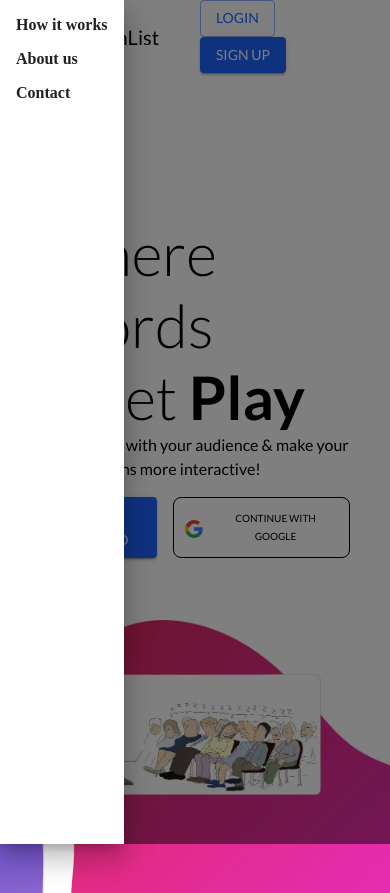
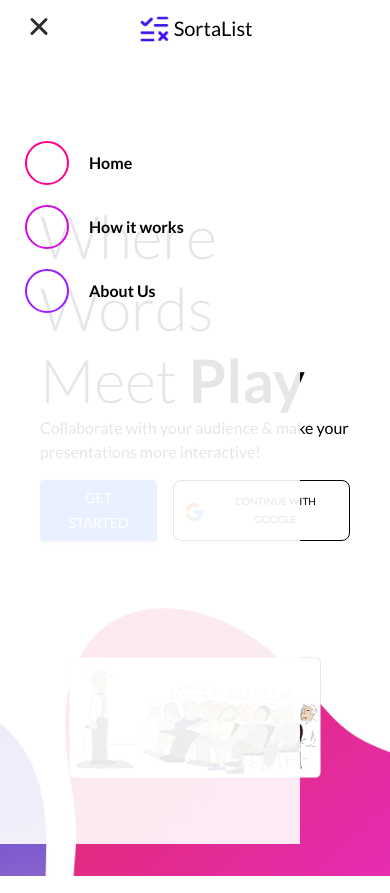
Before and after one commit to avpa11/SortaList, a React (Create React App) app in the folder sortalist/: page / in a window 390 px wide. Both pictures are taken after a click on the button 24 px from the left and 36 px from the top of the page. Built offline with nearby package versions, Linux system fonts and the light colour scheme; no server answers.

Commit message:
incomplete animated mobile side bar

```diff
--- a/sortalist/package.json
+++ b/sortalist/package.json
@@ -14,6 +14,7 @@
     "@testing-library/user-event": "^13.5.0",
     "dotenv": "^16.4.5",
     "firebase": "^10.11.1",
+    "framer-motion": "^11.1.9",
     "react": "^18.3.1",
     "react-dom": "^18.3.1",
     "react-hook-form": "^7.51.4",
--- a/sortalist/src/App.css
+++ b/sortalist/src/App.css
@@ -1,3 +1,83 @@
 body {
   margin: 0;
 }
+
+nav {
+  position: absolute;
+  top: 0;
+  left: 0;
+  bottom: 0;
+  width: 300px;
+}
+
+.background {
+  position: absolute;
+  top: 0;
+  left: 0;
+  bottom: 0;
+  width: 300px;
+  z-index: 1;
+}
+
+.mobileNavButton {
+  outline: none;
+  border: none;
+  -webkit-user-select: none;
+  -moz-user-select: none;
+  -ms-user-select: none;
+  cursor: pointer;
+  position: absolute;
+  top: 5px;
+  left: 15px;
+  width: 50px;
+  height: 50px;
+  border-radius: 50%;
+  background: transparent;
+  z-index: 2;
+}
+
+.mobileNavUl {
+  padding: 25px;
+  position: absolute;
+  top: 100px;
+  width: 230px;
+  z-index: 2;
+}
+
+.mobileNavLi {
+  list-style: none;
+  margin-bottom: 20px;
+  display: flex;
+  align-items: center;
+  cursor: pointer;
+}
+
+.icon-placeholder {
+  width: 40px;
+  height: 40px;
+  border-radius: 50%;
+  flex: 40px 0;
+  margin-right: 20px;
+}
+
+.text-placeholder {
+  border-radius: 5px;
+  width: 200px;
+  height: 20px;
+  flex: 1;
+}
+
+.refresh {
+  padding: 10px;
+  position: absolute;
+  background: rgba(0, 0, 0, 0.4);
+  border-radius: 10px;
+  width: 20px;
+  height: 20px;
+  top: 10px;
+  right: 10px;
+  display: flex;
+  justify-content: center;
+  align-items: center;
+  cursor: pointer;
+}
--- a/sortalist/src/components/NavBar.js
+++ b/sortalist/src/components/NavBar.js
@@ -1,14 +1,11 @@
-import React, { useState } from "react";
-import { Link } from 'react-router-dom';
+import React, { useRef, useState } from "react";
+import { Link } from "react-router-dom";
 import {
   AppBar,
   Toolbar,
   Typography,
   Button,
   Box,
-  Drawer,
-  List,
-  ListItem,
   useMediaQuery,
   useTheme,
   Link as MuiLink,
@@ -18,13 +15,38 @@
   Alert,
   Grid,
 } from "@mui/material";
-import MenuIcon from "@mui/icons-material/Menu";
 import { getIsUserAuth, signOutUser } from "../redux/slices/user";
 import { useDispatch, useSelector } from "react-redux";
 import { useNavigate } from "react-router-dom";
 import { signOut } from "firebase/auth";
 import { auth } from "../firebase/firebase";
 import AccountCircle from "@mui/icons-material/AccountCircle";
+import { motion, useCycle } from "framer-motion";
+import { Navigation } from "./animation/Navigation";
+import { MenuToggle } from "./animation/MenuToggle";
+import { useDimensions } from "../utils/useDimensions";
+
+const sidebar = {
+  open: (height = 1000) => ({
+    clipPath: `circle(${height * 2 + 200}px at 40px 40px)`,
+    transition: {
+      type: "spring",
+      stiffness: 20,
+      restDelta: 2,
+    },
+    backgroundColor: "rgba(255,255,255, 0.9)",
+  }),
+  closed: {
+    clipPath: "circle(25px at 40px 29px)",
+    transition: {
+      delay: 0.5,
+      type: "spring",
+      stiffness: 400,
+      damping: 40,
+    },
+    backgroundColor: "rgb(87, 93, 251)",
+  },
+};
 
 function NavBar() {
   const theme = useTheme();
@@ -34,7 +56,10 @@
   const navigate = useNavigate();
   const [error, setError] = useState(null);
   const [anchorEl, setAnchorEl] = React.useState(null);
-  const [mobileOpen, setMobileOpen] = useState(false);
+
+  const [isOpen, toggleOpen] = useCycle(false, true);
+  const containerRef = useRef(null);
+  const { height } = useDimensions(containerRef);
 
   const logout = () => {
     signOut(auth)
@@ -56,10 +81,6 @@
     setAnchorEl(null);
   };
 
-  const handleDrawerToggle = () => {
-    setMobileOpen(!mobileOpen);
-  };
-
   return (
     <div>
       <AppBar
@@ -71,16 +92,6 @@
         }}
       >
         <Toolbar>
-          {isMobile && (
-            <IconButton
-              edge="start"
-              color="primary"
-              aria-label="menu"
-              onClick={handleDrawerToggle}
-            >
-              <MenuIcon />
-            </IconButton>
-          )}
           <Typography
             variant="h6"
             component="div"
@@ -89,6 +100,8 @@
               color: "black",
               display: "flex",
               alignItems: "center",
+              justifyContent: isMobile ? "center" : "flex-start",
+              zIndex: 2,
             }}
             onClick={() => navigate("/")}
           >
@@ -110,14 +123,24 @@
               {/* Create the navigation bar with links to the How it works, About us and Contact pages */}
               <Typography component="div" variant="body1" color="text.primary">
                 <Box mr={5}>
-                  <MuiLink component={Link} to="/instructions" color="inherit" underline="none">
+                  <MuiLink
+                    component={Link}
+                    to="/instructions"
+                    color="inherit"
+                    underline="none"
+                  >
                     How it works
                   </MuiLink>
                 </Box>
               </Typography>
               <Typography component="div" variant="body1" color="text.primary">
                 <Box mr={5}>
-                  <MuiLink component={Link} to="/about-us" color="inherit" underline="none">
+                  <MuiLink
+                    component={Link}
+                    to="/about-us"
+                    color="inherit"
+                    underline="none"
+                  >
                     About us
                   </MuiLink>
                 </Box>
@@ -125,7 +148,8 @@
             </Box>
           )}
           {/* Add the Login and Sign Up button to the top right of the navigation bar */}
-          {!isUserAuth ? (
+          {!isMobile &&
+            (!isUserAuth ? (
               <Box
                 display="flex"
                 flexDirection="row"
@@ -191,27 +215,20 @@
                   <MenuItem onClick={() => logout()}>Logout</MenuItem>
                 </Menu>
               </Box>
-          )}
+            ))}
         </Toolbar>
       </AppBar>
       {isMobile && (
-        <Drawer
-          variant="temporary"
-          open={mobileOpen}
-          onClose={handleDrawerToggle}
+        <motion.nav
+          initial={false}
+          animate={isOpen ? "open" : "closed"}
+          custom={height}
+          ref={containerRef}
         >
-          <List>
-            <ListItem button component={MuiLink} to="/how-it-works">
-              How it works
-            </ListItem>
-            <ListItem button component={MuiLink} to="/about-us">
-              About us
-            </ListItem>
-            <ListItem button component={MuiLink} to="/contact">
-              Contact
-            </ListItem>
-          </List>
-        </Drawer>
+          <motion.div className="background" variants={sidebar} />
+          <Navigation isUserAuth={isUserAuth} />
+          <MenuToggle toggle={() => toggleOpen()} />
+        </motion.nav>
       )}
     </div>
   );
--- /dev/null
+++ b/sortalist/src/components/animation/MenuItem.js
@@ -0,0 +1,43 @@
+import * as React from "react";
+import { motion } from "framer-motion";
+import { Link, Typography } from "@mui/material";
+import { useNavigate } from "react-router-dom";
+
+const variants = {
+  open: {
+    y: 0,
+    opacity: 1,
+    transition: {
+      y: { stiffness: 1000, velocity: -100 },
+    },
+  },
+  closed: {
+    y: 50,
+    opacity: 0,
+    transition: {
+      y: { stiffness: 1000 },
+    },
+  },
+};
+
+const colors = ["#FF008C", "#D309E1", "#9C1AFF", "#7700FF", "#4400FF"];
+
+export const AnimatedMenuItem = ({ i, route, pageName }) => {
+  const navigate = useNavigate();
+  const style = { border: `2px solid ${colors[i]}` };
+  return (
+    <motion.li
+      variants={variants}
+      whileHover={{ scale: 1.1 }}
+      whileTap={{ scale: 0.95 }}
+      className="mobileNavLi"
+    >
+      <div className="icon-placeholder" style={style} />
+      <Typography>
+        <Link underline="none" onClick={() => navigate(`/${route}`)}>
+          {pageName}
+        </Link>
+      </Typography>
+    </motion.li>
+  );
+};
--- /dev/null
+++ b/sortalist/src/components/animation/MenuToggle.js
@@ -0,0 +1,39 @@
+import * as React from "react";
+import { motion } from "framer-motion";
+
+const Path = (props) => (
+  <motion.path
+    fill="transparent"
+    strokeWidth="3"
+    stroke="hsl(0, 0%, 18%)"
+    strokeLinecap="round"
+    {...props}
+  />
+);
+
+export const MenuToggle = ({ toggle }) => (
+  <button onClick={toggle} className="mobileNavButton">
+    <svg width="23" height="23" viewBox="0 0 23 23">
+      <Path
+        variants={{
+          closed: { d: "M 2 2.5 L 20 2.5" },
+          open: { d: "M 3 16.5 L 17 2.5" },
+        }}
+      />
+      <Path
+        d="M 2 9.423 L 20 9.423"
+        variants={{
+          closed: { opacity: 1 },
+          open: { opacity: 0 },
+        }}
+        transition={{ duration: 0.1 }}
+      />
+      <Path
+        variants={{
+          closed: { d: "M 2 16.346 L 20 16.346" },
+          open: { d: "M 3 2.5 L 17 16.346" },
+        }}
+      />
+    </svg>
+  </button>
+);
--- /dev/null
+++ b/sortalist/src/components/animation/Navigation.js
@@ -0,0 +1,20 @@
+import * as React from "react";
+import { motion } from "framer-motion";
+import { AnimatedMenuItem } from "./MenuItem";
+
+const variants = {
+  open: {
+    transition: { staggerChildren: 0.07, delayChildren: 0.2 },
+  },
+  closed: {
+    transition: { staggerChildren: 0.05, staggerDirection: -1 },
+  },
+};
+
+export const Navigation = ({ isUserAuth }) => (
+  <motion.ul className="mobileNavUl" variants={variants}>
+    <AnimatedMenuItem i={0} route={""} pageName={"Home"} />
+    <AnimatedMenuItem i={1} route={"instructions"} pageName={"How it works"} />
+    <AnimatedMenuItem i={2} route={"about-us"} pageName={"About Us"} />
+  </motion.ul>
+);
--- /dev/null
+++ b/sortalist/src/utils/useDimensions.js
@@ -0,0 +1,14 @@
+import { useEffect, useRef } from "react";
+
+export const useDimensions = (ref) => {
+  const dimensions = useRef({ width: 0, height: 0 });
+
+  useEffect(() => {
+    if (ref && ref.current) {
+      dimensions.current.width = ref.current.offsetWidth;
+      dimensions.current.height = ref.current.offsetHeight;
+    }
+  }, [ref]);
+
+  return dimensions.current;
+};
```
Also changed, not shown: 1 other file (tests, documents, lock files or other folders). Lines whose indentation alone changed are shown as unchanged.
